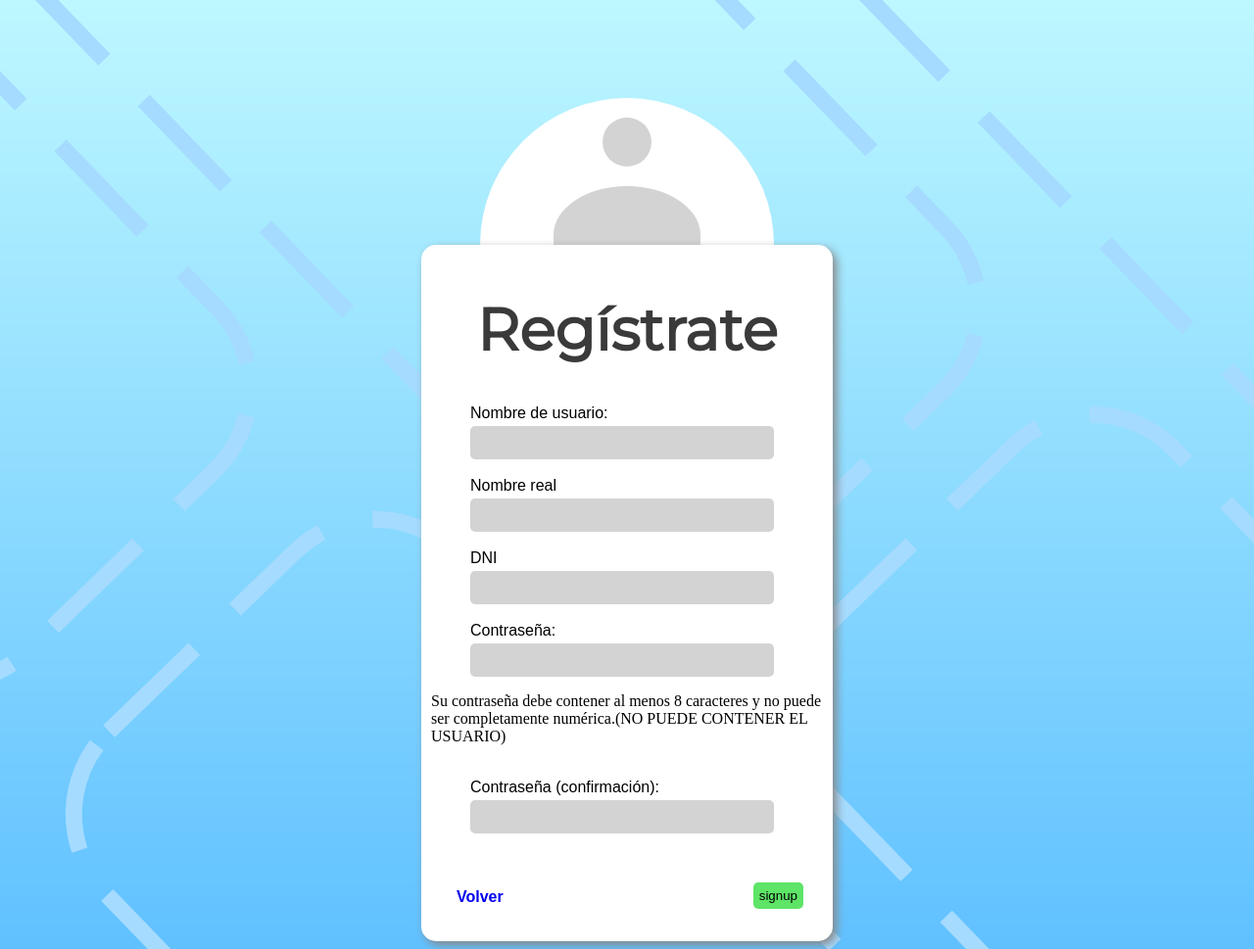
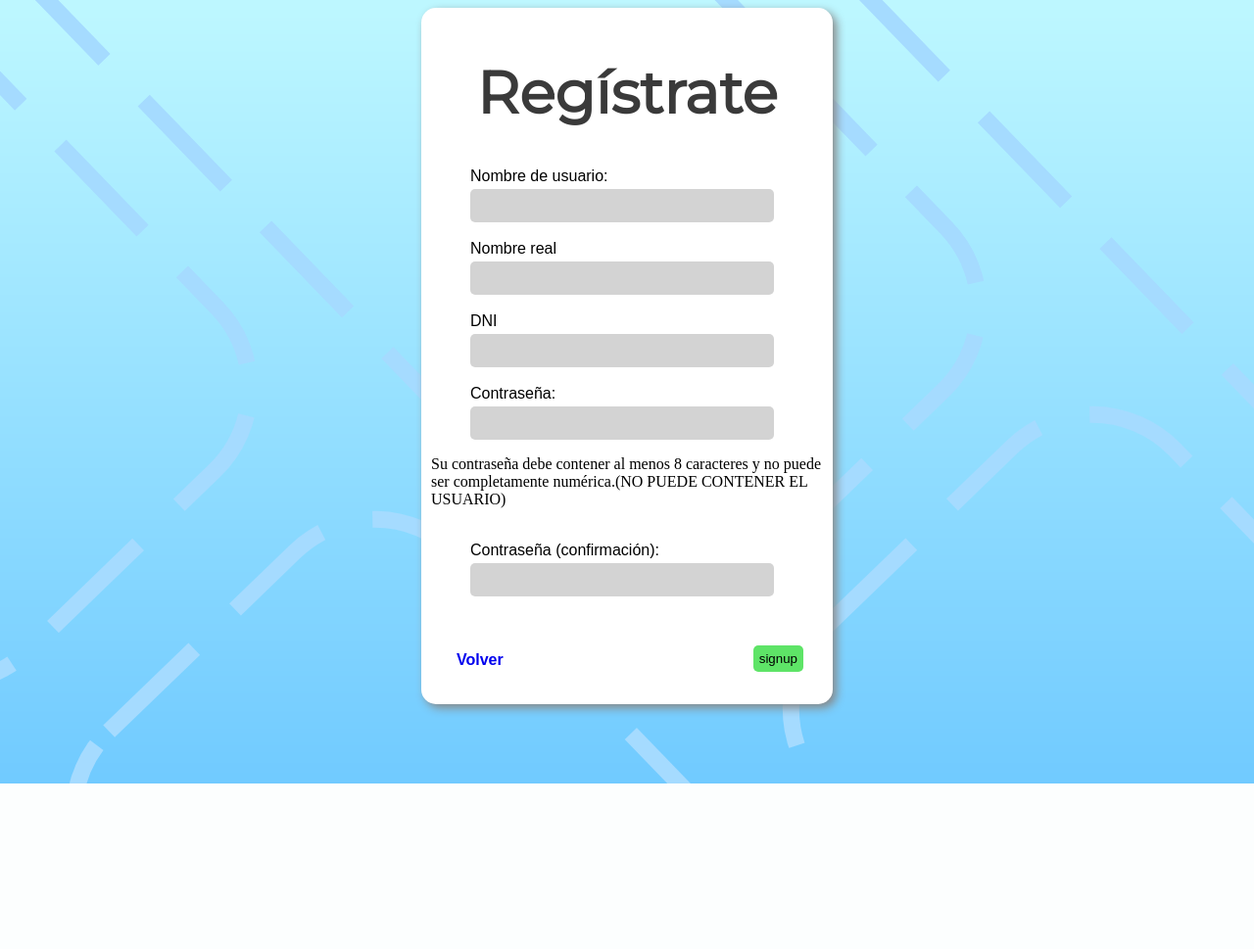
Before and after one commit to FranElfers/wans, a Django app: page /signup/ in a window 1280 px wide. Shown: the whole page at 98% size. After the commit the page ends 800 px from the top, so only its background shows below. Run offline with Django 3.2, Linux system fonts and the light colour scheme.

Commit message:
Update login_base.html

```diff
--- a/wans/templates/registration/login_base.html
+++ b/wans/templates/registration/login_base.html
@@ -7,11 +7,6 @@
     <link rel="stylesheet" type="text/css" href="{% static 'css/login.css' %}">
 </head>
 <body>
-    <div class="circle">
-        <div class="espacio"></div>
-        <div class="cabeza"></div>
-        <div class="cuerpo"></div>
-    </div>
     {% block content %}
 
     {% endblock %}
```
